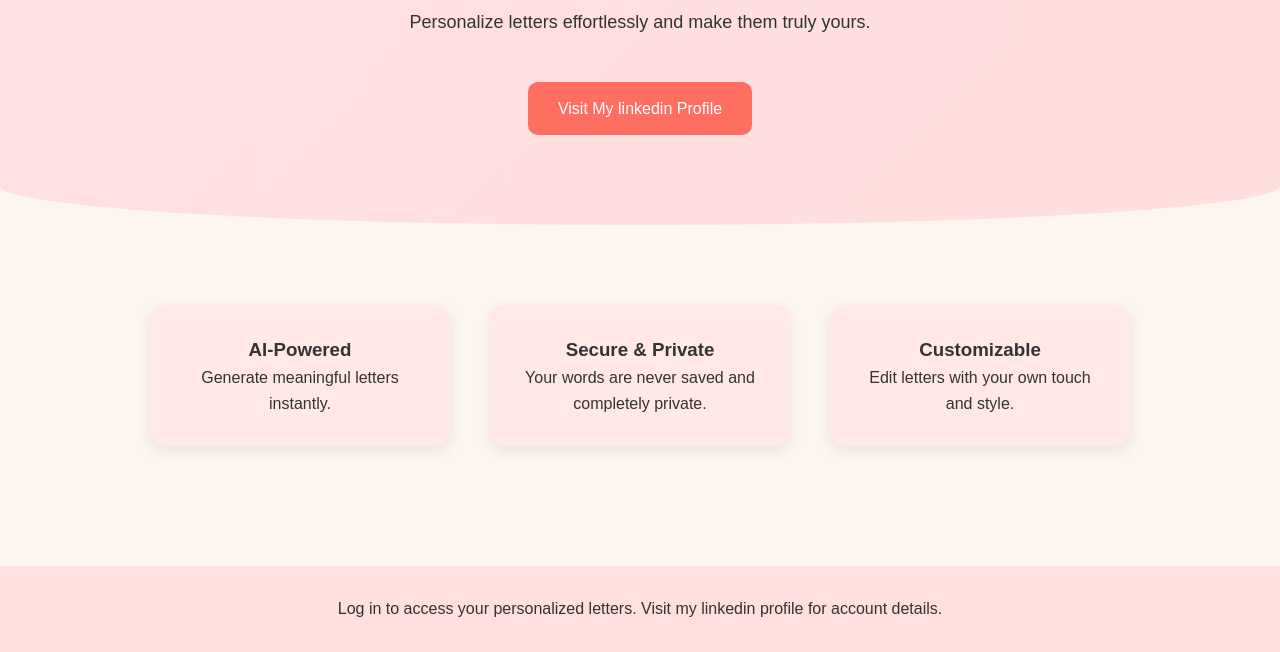
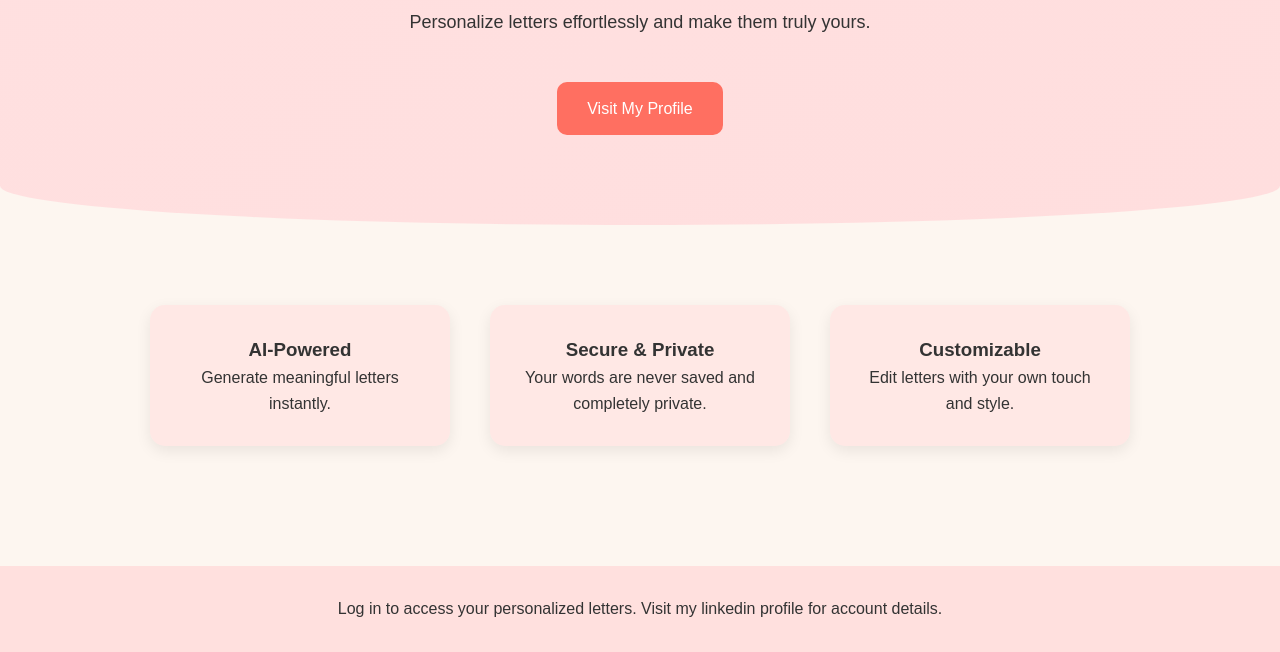
Before and after one commit to Ayushrai9142/Love-Letter-Service, a plain HTML site: page index.html in a window 1280 px wide. Shown: the part 251-903 px from the top of the page. Drawn offline with Linux system fonts and the light colour scheme.

Commit message:
Update index.html

```diff
--- a/index.html
+++ b/index.html
@@ -124,7 +124,7 @@
   <section class="ar-hero">
     <h1>Create Heartfelt Love Letters</h1>
     <p>Personalize letters effortlessly and make them truly yours.</p>
-    <a href="https://in.linkedin.com/in/ayushrai9142" class="ar-btn">Visit My linkedin Profile</a>
+    <a href="https://in.linkedin.com/in/ayushrai9142" class="ar-btn">Visit My Profile</a>
   </section>
 
   <section class="ar-features">
```
